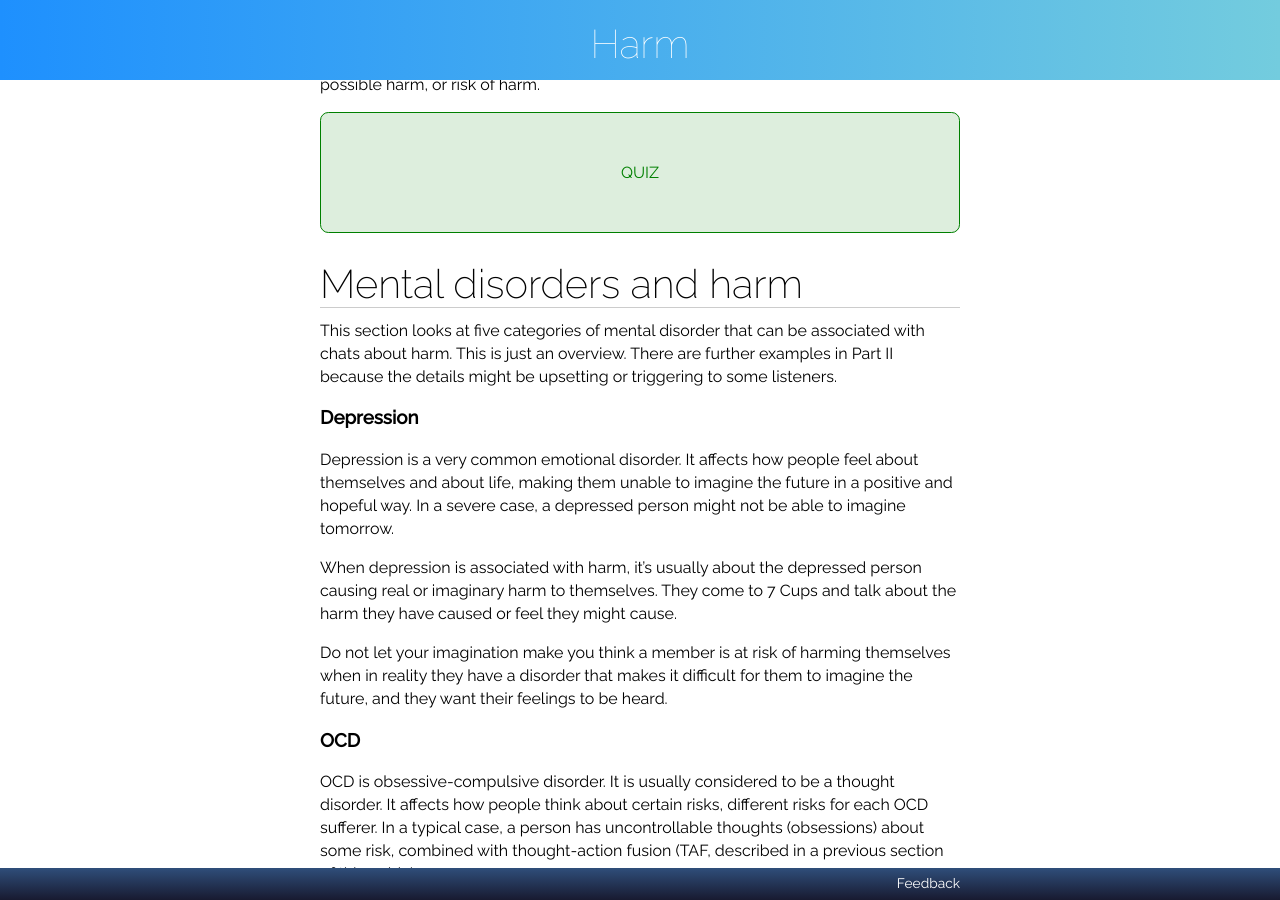
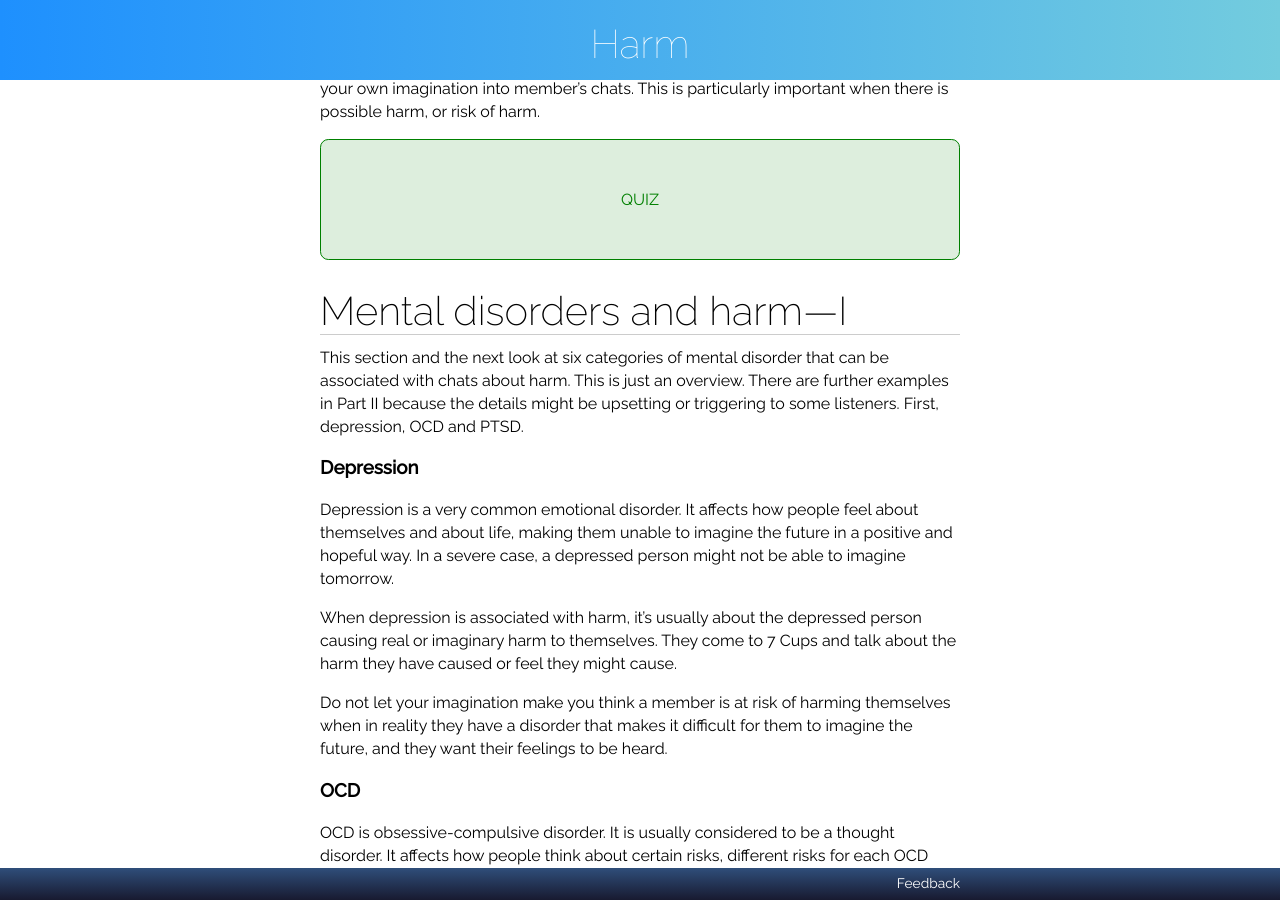
Before and after one commit to RarelyCharlie/rarelycharlie.github.io, a Jekyll site: the page built from _guide/harm.md, in a window 1280 px wide and 900 px high, scrolled down 11350 px. Built offline with Jekyll 4.4.1, drawn with Linux system fonts in a browser that asks for light colours; nearby versions of some CDN libraries; some of the changed text lies outside the part shown.

Commit message:
split long section

```diff
--- a/_guide/harm.md
+++ b/_guide/harm.md
@@ -12,7 +12,8 @@ feedback: https://www.7cups.com/@RarelyCharlie
 -	[Why members talk about harm](#why-members-talk-about-harm)
 -	[Thoughts and actions](#thoughts-and-actions)
 -	[Unintended consequences](#unintended-consequences)
--	[Mental disorders and harm](#mental-disorders-and-harm)
+-	[Mental disorders and harm—I](#mental-disorders-and-harm-i)
+-	[Mental disorders and harm—II](#mental-disorders-and-harm-ii)
 -	Fantasies and actual harm
 -	Do's and dont's
 -	External resources
@@ -340,9 +341,9 @@ To avoid unintended consequences, be very careful not to introduce new ideas fro
 QUIZ
 {:.dummyquiz}
 
-# Mental disorders and harm
+# Mental disorders and harm—I
 
-This section looks at five categories of mental disorder that can be associated with chats about harm. This is just an overview. There are further examples in Part II because the details might be upsetting or triggering to some listeners.
+This section and the next look at six categories of mental disorder that can be associated with chats about harm. This is just an overview. There are further examples in Part II because the details might be upsetting or triggering to some listeners. First, depression, OCD and PTSD.
 
 ### Depression
 
@@ -371,6 +372,13 @@ PTSD sufferers can experience a very wide range of symptoms and difficulties, es
 Not all PTSD sufferers are aware that they suffer from PTSD, and the diagnosis sometimes emerges during therapy for some other condition, such as depression or OCD. However, not all people who experience events that seem like they might be traumatic ever develop PTSD at all.
 
 Do not make assumptions about whether or not a member has PTSD, and do not either reinforce or challenge a member's own thoughts about whether or not they have PTSD. Listeners should not get involved in diagnosis.
+
+QUIZ
+{:.dummyquiz}
+
+# Mental disorders and harm—II
+
+This section continues the previous section, looking at three more types of mental disorder that can be associated with chats about harm: psychosis, personality disorders, and paraphilic disorder.
 
 ### Psychosis
 
```
